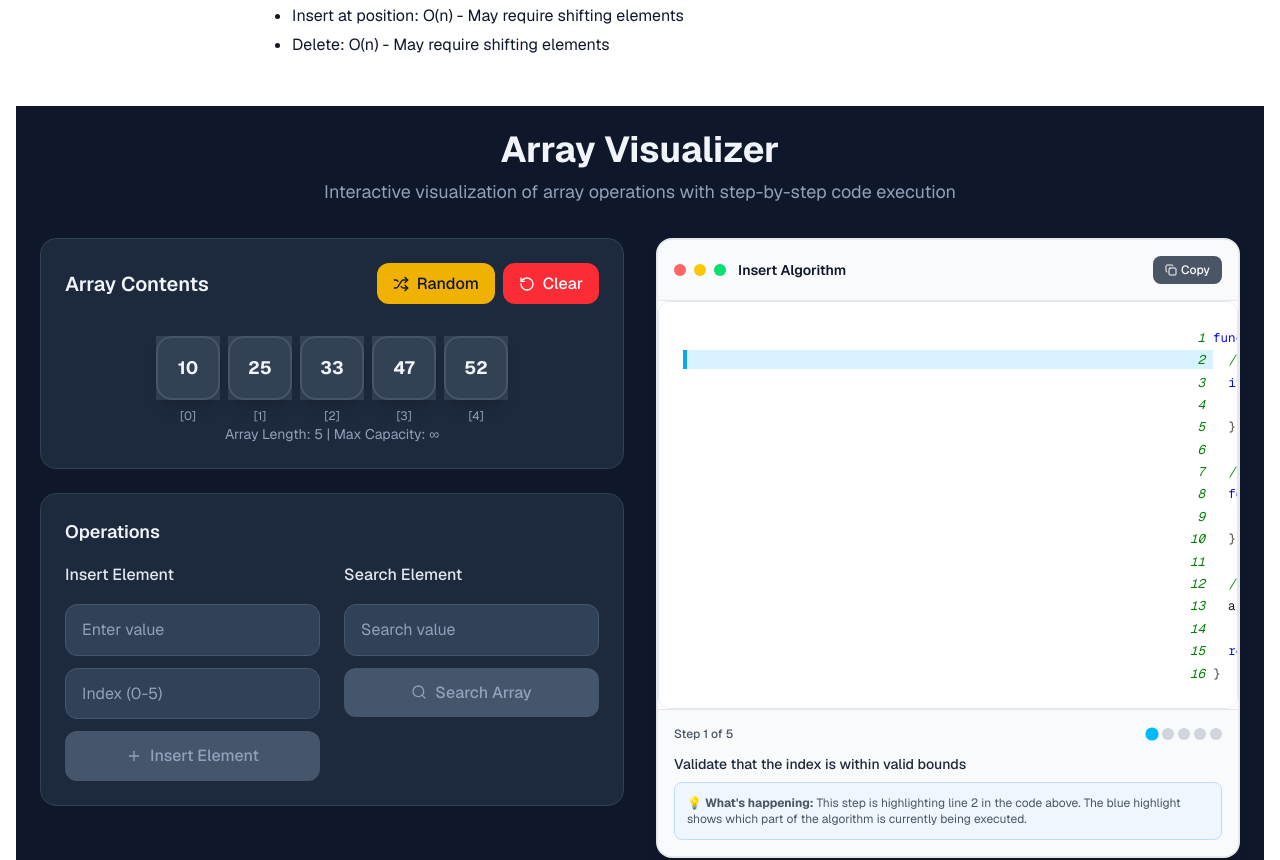
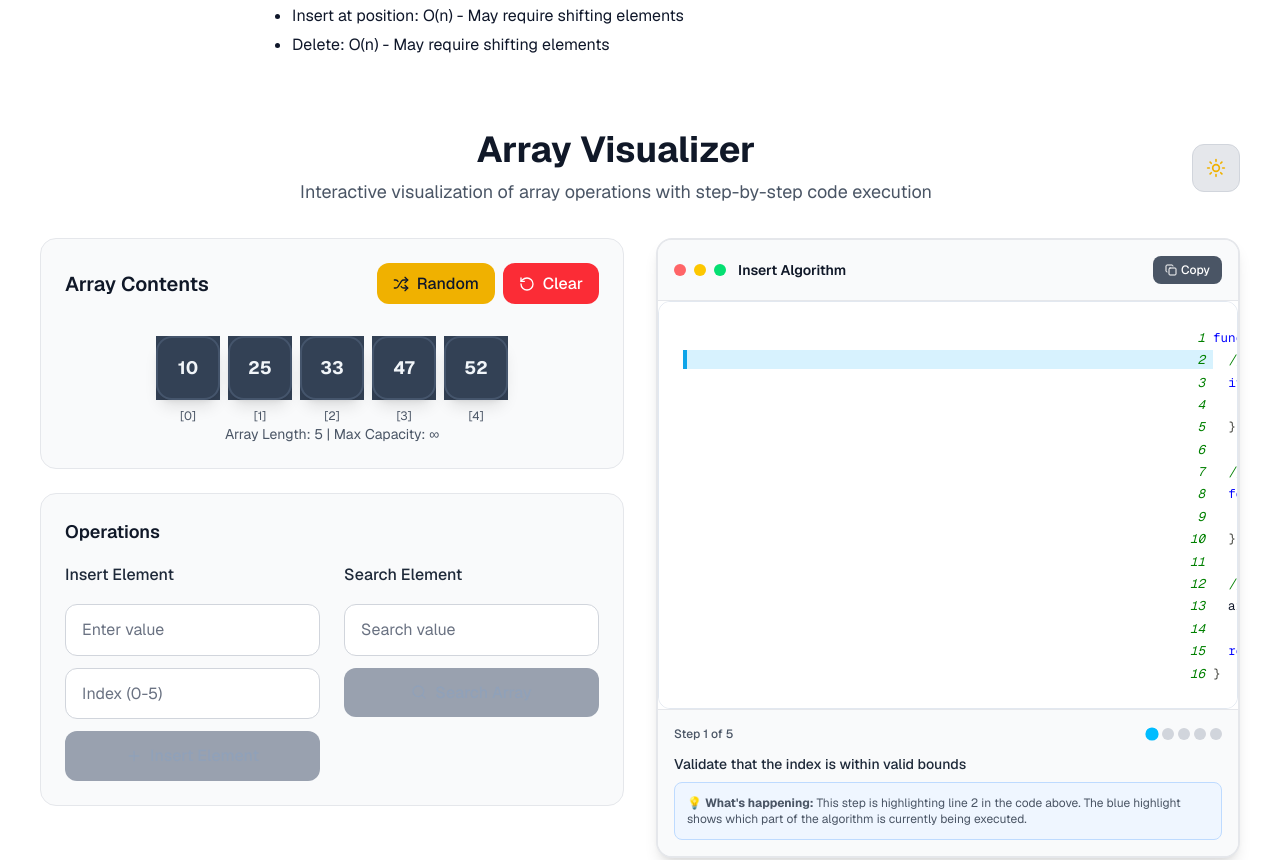
Before and after one commit to gael55x/DSA-Visualizer, a Next.js app in the folder dsa-visualizer/: page /array in a window 1280 px wide. Shown: the part 360-1220 px from the top of the page. Built offline with nearby package versions, Linux system fonts and the light colour scheme.

Commit message:
Revised array visualizer design and reverted global css configs

```diff
--- a/dsa-visualizer/components/visualizers/ArrayVisualizer.tsx
+++ b/dsa-visualizer/components/visualizers/ArrayVisualizer.tsx
@@ -4,6 +4,7 @@ import { useState, useCallback } from 'react';
 import { motion, AnimatePresence } from 'framer-motion';
 import { Plus, Search, Trash2, Shuffle, RotateCcw, Play, Pause } from 'lucide-react';
 import CodeHighlighter from '../ui/CodeHighlighter';
+import ThemeToggle from '../ui/ThemeToggle';
 import { cn, delay, generateRandomArray } from '../../lib/utils';
 
 interface ArrayElement {
@@ -153,7 +154,7 @@ export default function ArrayVisualizer() {
     setIsAnimating(true);
     setCurrentOperation('insert');
 
-    // Step-by-step animation
+    // Step-by-step animation with enhanced code highlighting
     for (let step = 0; step < CODE_STEPS.insert.length; step++) {
       setCurrentStep(step);
       await delay(800);
@@ -271,7 +272,7 @@ export default function ArrayVisualizer() {
 
     const valueToDelete = array[index].value;
 
-    // Step-by-step deletion
+    // Step-by-step deletion with enhanced code highlighting
     for (let step = 0; step < CODE_STEPS.delete.length; step++) {
       setCurrentStep(step);
       await delay(800);
@@ -324,18 +325,21 @@ export default function ArrayVisualizer() {
   };
 
   return (
-    <div className="min-h-screen bg-slate-900 p-6">
+    <div className="min-h-screen bg-white dark:bg-slate-900 p-6 transition-colors duration-300">
       <div className="max-w-7xl mx-auto">
-        {/* Header */}
+        {/* Header with Theme Toggle */}
         <motion.div
           initial={{ opacity: 0, y: -20 }}
           animate={{ opacity: 1, y: 0 }}
-          className="text-center mb-8"
+          className="flex items-center justify-between mb-8"
         >
-          <h1 className="text-4xl font-bold text-slate-100 mb-2">Array Visualizer</h1>
-          <p className="text-slate-400 text-lg">
-            Interactive visualization of array operations with step-by-step code execution
-          </p>
+          <div className="text-center flex-1">
+            <h1 className="text-4xl font-bold text-gray-900 dark:text-slate-100 mb-2">Array Visualizer</h1>
+            <p className="text-gray-600 dark:text-slate-400 text-lg">
+              Interactive visualization of array operations with step-by-step code execution
+            </p>
+          </div>
+          <ThemeToggle />
         </motion.div>
 
         {/* Message Display */}
@@ -345,7 +349,7 @@ export default function ArrayVisualizer() {
               initial={{ opacity: 0, y: -10 }}
               animate={{ opacity: 1, y: 0 }}
               exit={{ opacity: 0, y: -10 }}
-              className="mb-6 p-4 bg-slate-800 border border-slate-700 rounded-2xl text-slate-100 text-center"
+              className="mb-6 p-4 bg-gray-100 dark:bg-slate-800 border border-gray-300 dark:border-slate-700 rounded-2xl text-gray-900 dark:text-slate-100 text-center"
             >
               {message}
             </motion.div>
@@ -360,14 +364,14 @@ export default function ArrayVisualizer() {
             className="space-y-6"
           >
             {/* Array Display */}
-            <div className="bg-slate-800 rounded-2xl p-6 border border-slate-700">
+            <div className="bg-gray-50 dark:bg-slate-800 rounded-2xl p-6 border border-gray-200 dark:border-slate-700">
               <div className="flex items-center justify-between mb-6">
-                <h2 className="text-xl font-semibold text-slate-100">Array Contents</h2>
+                <h2 className="text-xl font-semibold text-gray-900 dark:text-slate-100">Array Contents</h2>
                 <div className="flex gap-2">
                   <button
                     onClick={generateNewArray}
                     disabled={isAnimating}
-                    className="flex items-center gap-2 px-4 py-2 bg-yellow-500 hover:bg-yellow-600 disabled:bg-slate-600 text-slate-900 disabled:text-slate-400 rounded-xl font-medium transition-colors"
+                    className="flex items-center gap-2 px-4 py-2 bg-yellow-500 hover:bg-yellow-600 disabled:bg-gray-400 dark:disabled:bg-slate-600 text-slate-900 disabled:text-slate-400 rounded-xl font-medium transition-colors"
                   >
                     <Shuffle size={16} />
                     Random
@@ -375,7 +379,7 @@ export default function ArrayVisualizer() {
                   <button
                     onClick={clearArray}
                     disabled={isAnimating}
-                    className="flex items-center gap-2 px-4 py-2 bg-red-500 hover:bg-red-600 disabled:bg-slate-600 text-white disabled:text-slate-400 rounded-xl font-medium transition-colors"
+                    className="flex items-center gap-2 px-4 py-2 bg-red-500 hover:bg-red-600 disabled:bg-gray-400 dark:disabled:bg-slate-600 text-white disabled:text-slate-400 rounded-xl font-medium transition-colors"
                   >
                     <RotateCcw size={16} />
                     Clear
@@ -390,7 +394,7 @@ export default function ArrayVisualizer() {
                     <motion.div
                       initial={{ opacity: 0 }}
                       animate={{ opacity: 1 }}
-                      className="text-slate-400 text-center py-8"
+                      className="text-gray-500 dark:text-slate-400 text-center py-8"
                     >
                       Array is empty. Add some elements to get started!
                     </motion.div>
@@ -423,7 +427,7 @@ export default function ArrayVisualizer() {
                         </div>
 
                         {/* Index Label */}
-                        <div className="absolute -bottom-6 left-1/2 transform -translate-x-1/2 text-xs text-slate-400">
+                        <div className="absolute -bottom-6 left-1/2 transform -translate-x-1/2 text-xs text-gray-600 dark:text-slate-400">
                           [{index}]
                         </div>
 
@@ -441,19 +445,19 @@ export default function ArrayVisualizer() {
                 </AnimatePresence>
               </div>
 
-              <div className="text-sm text-slate-400 text-center">
+              <div className="text-sm text-gray-600 dark:text-slate-400 text-center">
                 Array Length: {array.length} | Max Capacity: ∞
               </div>
             </div>
 
             {/* Controls */}
-            <div className="bg-slate-800 rounded-2xl p-6 border border-slate-700">
-              <h3 className="text-lg font-semibold text-slate-100 mb-4">Operations</h3>
+            <div className="bg-gray-50 dark:bg-slate-800 rounded-2xl p-6 border border-gray-200 dark:border-slate-700">
+              <h3 className="text-lg font-semibold text-gray-900 dark:text-slate-100 mb-4">Operations</h3>
 
               <div className="grid grid-cols-1 md:grid-cols-2 gap-6">
                 {/* Insert Section */}
                 <div className="space-y-4">
-                  <h4 className="font-medium text-slate-200">Insert Element</h4>
+                  <h4 className="font-medium text-gray-800 dark:text-slate-200">Insert Element</h4>
                   <div className="space-y-3">
                     <input
                       type="number"
@@ -461,7 +465,7 @@ export default function ArrayVisualizer() {
                       onChange={(e) => setInputValue(e.target.value)}
                       placeholder="Enter value"
                       disabled={isAnimating}
-                      className="w-full px-4 py-3 bg-slate-700 border border-slate-600 rounded-xl text-slate-100 placeholder-slate-400 focus:ring-2 focus:ring-sky-400 focus:border-sky-400 transition-colors disabled:opacity-50"
+                      className="w-full px-4 py-3 bg-white dark:bg-slate-700 border border-gray-300 dark:border-slate-600 rounded-xl text-gray-900 dark:text-slate-100 placeholder-gray-500 dark:placeholder-slate-400 focus:ring-2 focus:ring-sky-400 focus:border-sky-400 transition-colors disabled:opacity-50"
                     />
                     <input
                       type="number"
@@ -469,12 +473,12 @@ export default function ArrayVisualizer() {
                       onChange={(e) => setInputIndex(e.target.value)}
                       placeholder={`Index (0-${array.length})`}
                       disabled={isAnimating}
-                      className="w-full px-4 py-3 bg-slate-700 border border-slate-600 rounded-xl text-slate-100 placeholder-slate-400 focus:ring-2 focus:ring-sky-400 focus:border-sky-400 transition-colors disabled:opacity-50"
+                      className="w-full px-4 py-3 bg-white dark:bg-slate-700 border border-gray-300 dark:border-slate-600 rounded-xl text-gray-900 dark:text-slate-100 placeholder-gray-500 dark:placeholder-slate-400 focus:ring-2 focus:ring-sky-400 focus:border-sky-400 transition-colors disabled:opacity-50"
                     />
                     <button
                       onClick={insertElement}
                       disabled={isAnimating || !inputValue}
-                      className="w-full flex items-center justify-center gap-2 px-4 py-3 bg-sky-500 hover:bg-sky-600 disabled:bg-slate-600 text-white disabled:text-slate-400 rounded-xl font-medium transition-colors"
+                      className="w-full flex items-center justify-center gap-2 px-4 py-3 bg-sky-500 hover:bg-sky-600 disabled:bg-gray-400 dark:disabled:bg-slate-600 text-white disabled:text-slate-400 rounded-xl font-medium transition-colors"
                     >
                       {isAnimating && currentOperation === 'insert' ? (
                         <motion.div
@@ -492,7 +496,7 @@ export default function ArrayVisualizer() {
 
                 {/* Search Section */}
                 <div className="space-y-4">
-                  <h4 className="font-medium text-slate-200">Search Element</h4>
+                  <h4 className="font-medium text-gray-800 dark:text-slate-200">Search Element</h4>
                   <div className="space-y-3">
                     <input
                       type="number"
@@ -500,12 +504,12 @@ export default function ArrayVisualizer() {
                       onChange={(e) => setSearchValue(e.target.value)}
                       placeholder="Search value"
                       disabled={isAnimating}
-                      className="w-full px-4 py-3 bg-slate-700 border border-slate-600 rounded-xl text-slate-100 placeholder-slate-400 focus:ring-2 focus:ring-sky-400 focus:border-sky-400 transition-colors disabled:opacity-50"
+                      className="w-full px-4 py-3 bg-white dark:bg-slate-700 border border-gray-300 dark:border-slate-600 rounded-xl text-gray-900 dark:text-slate-100 placeholder-gray-500 dark:placeholder-slate-400 focus:ring-2 focus:ring-sky-400 focus:border-sky-400 transition-colors disabled:opacity-50"
                     />
                     <button
                       onClick={searchElement}
                       disabled={isAnimating || !searchValue || array.length === 0}
-                      className="w-full flex items-center justify-center gap-2 px-4 py-3 bg-yellow-500 hover:bg-yellow-600 disabled:bg-slate-600 text-slate-900 disabled:text-slate-400 rounded-xl font-medium transition-colors"
+                      className="w-full flex items-center justify-center gap-2 px-4 py-3 bg-yellow-500 hover:bg-yellow-600 disabled:bg-gray-400 dark:disabled:bg-slate-600 text-slate-900 disabled:text-slate-400 rounded-xl font-medium transition-colors"
                     >
                       {isAnimating && currentOperation === 'search' ? (
                         <motion.div
@@ -541,17 +545,17 @@ export default function ArrayVisualizer() {
 
             {/* Operation History */}
             {operationHistory.length > 0 && (
-              <div className="bg-slate-800 rounded-2xl p-6 border border-slate-700">
-                <h3 className="text-lg font-semibold text-slate-100 mb-4">Recent Operations</h3>
+              <div className="bg-gray-50 dark:bg-slate-800 rounded-2xl p-6 border border-gray-200 dark:border-slate-700">
+                <h3 className="text-lg font-semibold text-gray-900 dark:text-slate-100 mb-4">Recent Operations</h3>
                 <div className="space-y-2 max-h-64 overflow-y-auto">
                   {operationHistory.slice(-5).reverse().map((step, index) => (
                     <motion.div
                       key={index}
                       initial={{ opacity: 0, x: 20 }}
                       animate={{ opacity: 1, x: 0 }}
-                      className="p-3 bg-slate-700 rounded-xl text-sm"
+                      className="p-3 bg-white dark:bg-slate-700 rounded-xl text-sm"
                     >
-                      <div className="flex items-center gap-2 text-slate-200">
+                      <div className="flex items-center gap-2 text-gray-800 dark:text-slate-200">
                         <span className="px-2 py-1 bg-sky-500 text-white rounded text-xs font-bold">
                           {step.operation}
                         </span>
```
Also changed, not shown: dsa-visualizer/app/globals.css (+0 -41 lines).
